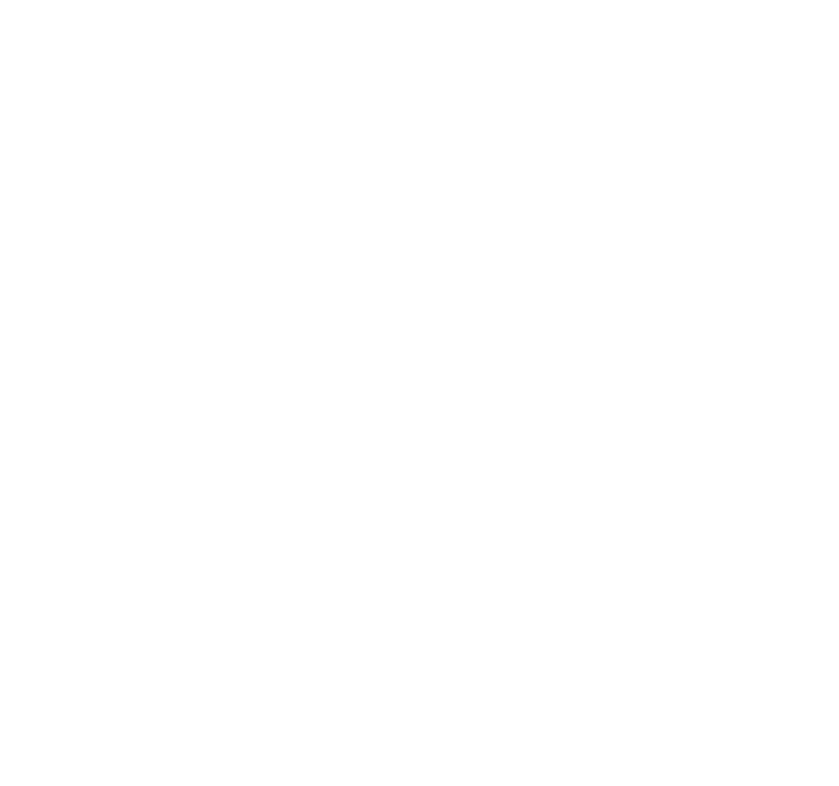
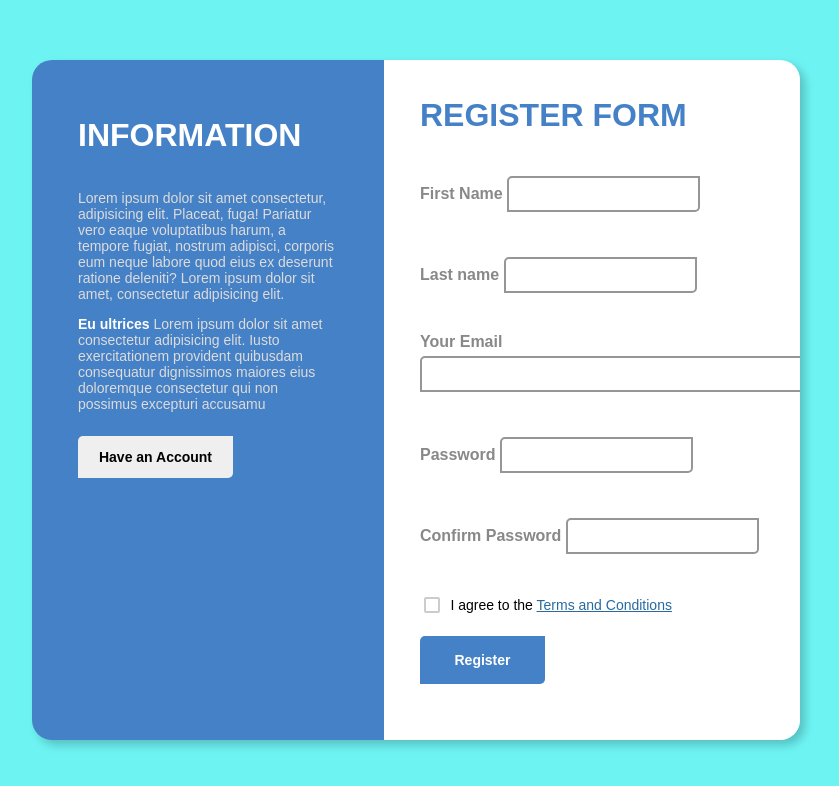
Before and after one commit to kevinmistrele/Forms-Trilha, a plain HTML site: page index.html in a window 1280 px wide. Shown: the whole page, without its empty margins (224-1063 px from the left). Drawn offline with Linux system fonts and the light colour scheme.

Commit message:
Updating Archives

```diff
--- a/css/style.css
+++ b/css/style.css
@@ -0,0 +1,232 @@
+body {
+    font-family: Arial, sans-serif;
+    margin: 0;
+    padding: 0;
+    box-sizing: border-box;
+    width: 100%;
+    height: 100vh;
+    display: flex;
+    justify-content: center;
+    align-items: center;
+    background-color: rgb(110, 243, 243);
+}
+
+/*Container que abriga as duas divs*/
+.container{
+    width: 60%;
+    height: 85vh;
+    display: flex;
+    box-shadow: 5px 5px 10px rgba(0, 0, 0, 0.212);
+    border-radius: 20px;
+    overflow: hidden;
+}
+/*Estilização da Div de information*/
+.form-information{
+    width: 50%;
+    display: flex;
+    justify-content: start;
+    padding-left: 20px;
+    background-color: rgb(69, 129, 198);
+    color: white;
+    padding: 1rem;
+    flex-direction: column;
+}
+/*Estilização do texto dentro do information*/
+.form-information .information-text{
+    padding-left: 30px;
+    max-width: 80%;
+    font-size: 14px;
+    color: #dddbdb;
+}
+
+.information-text strong{
+    color: white;
+}
+
+.information-header{
+    text-transform: uppercase;
+    padding-left: 30px;
+    margin-top: 20px;
+}
+
+.information-button{
+    padding-top: 10px;
+    padding-left: 30px;
+}
+
+/*Botao Caso ja tenha uma conta*/
+.information-button .account{
+    width: 155px;
+    height: 42px;
+    border-radius: 5px 0 5px 0;
+    border: none;
+    font-weight: bold;
+    font-size: 14px;
+    cursor: pointer;
+}
+
+/*Estilização da Div Form*/
+.form-form{
+    width: 50%;
+    display: flex;
+    justify-content: start;
+    align-items: left;
+    flex-direction: column;
+    background-color: white;
+    padding: 1rem;
+}
+
+
+.form-header{
+    color: rgb(69, 129, 198);
+    text-transform: uppercase;
+    margin-left: 20px;
+    margin-top: 20px;
+}
+
+
+.form-input {
+    display: flex;
+    flex-wrap: wrap;
+    justify-content: space-between;
+    padding-top: 15px;
+}
+/*Estilização da div que recebe label e input*/
+.input-former {
+    flex: 1;
+    margin-right: 10px;
+    margin-bottom: 40px;
+    margin-left: 20px;
+    color: #898888;
+    position: relative;
+}
+
+.input-former label{
+    border-color: #979595;
+    font-weight: bold;
+}
+
+.input-former input {
+    margin-top: 5px;
+    height: 30px;
+    border: 2px solid #979595;
+    padding-left: 10px;
+    color: #6e6c6c;
+    border-radius: 5px 0 5px 0;
+}
+
+.input-former input:focus{
+    outline: none;
+}
+
+.input-former-email {
+    flex: 60%;
+    display: flex;
+    flex-direction: column;
+    margin-bottom: 40px;
+    margin-left: 20px;
+    color: #6e6c6c;
+
+}
+
+.input-former-email label{
+    font-weight: bold;
+    color: #898888;
+}
+
+.input-former-email input{
+    margin-top: 5px;
+    width: 380px;
+    height: 30px;
+    border: 2px solid #979595;
+    padding-left: 10px;
+    border-radius: 5px 0 5px 0;
+}
+
+.input-former-email input:focus{
+    outline: none;
+}
+
+
+/*Condição do JS caso tenha erro*/
+.input-former input.error {
+    border-color: rgb(232, 232, 28);
+}
+/*Condição do JS caso seja valido*/
+.input-former input.valid {
+    border-color: rgb(83, 215, 83);
+}
+
+
+/*Condição do JS caso tenha erro adiciona uma mensagem*/
+.error-message {
+    color: rgb(232, 232, 28);
+    font-weight: bold;
+    padding-top: 6px;
+    font-size: 14px;
+    position: absolute;
+    bottom: -20px;
+}
+
+/*Botao Registro*/
+.register{
+    margin-left: 20px;
+    width: 125px;
+    height: 48px;
+    border-radius: 5px 0 5px 0;
+    border: none;
+    font-weight: bold;
+    color: white;
+    background-color: rgb(69, 129, 198);
+    font-size: 14px;
+    cursor: pointer;
+}
+
+
+/*Link termo e condições*/
+.highlight{
+    color: rgb(40, 106, 160);
+}
+
+/*estilização dos icones*/
+.input-former i {
+    position: absolute;
+    top: 70%;
+    right: 20px;
+    transform: translateY(-50%);
+    display: none;
+}
+
+
+/*Classe que recebe input checkbox e sua label*/
+.check {
+    display: flex;
+    align-items: center;
+    margin-bottom: 20px;
+    margin-left: 20px;
+}
+
+/*Personalização do Checkbox*/
+.check input[type="checkbox"] {
+    width: 1.2em;
+    height: 1.2em;
+    margin-right: 0.65rem;
+    appearance: none;
+    border: 2px solid #ccc;
+    border-radius: 2px;
+    background-color: #fff;
+    outline: none;
+}
+
+.check input[type="checkbox"]:checked::before {
+    content: "\2713";
+    display: block;
+    font-size: 1em;
+    line-height: 1.2em;
+    text-align: center;
+    color: blue;
+}
+/*Personalização do texto de check*/
+.check label {
+    font-size: 14px;
+}
--- a/index.html
+++ b/index.html
@@ -6,8 +6,67 @@
     <title>Forms</title>
     <script src="js/script.js" defer></script>
     <link rel="stylesheet" href="css/style.css">
+    <link rel="stylesheet" href="https://cdnjs.cloudflare.com/ajax/libs/font-awesome/6.5.0/css/all.min.css" integrity="sha512-Avb2QiuDEEvB4bZJYdft2mNjVShBftLdPG8FJ0V7irTLQ8Uo0qcPxh4Plq7G5tGm0rU+1SPhVotteLpBERwTkw==" crossorigin="anonymous" referrerpolicy="no-referrer" />
 </head>
 <body>
+    <div class="container">
+        <div class="form-information">
+            <div class="information-header">
+                <div class="title-information"><h1>Information</h1></div>
+            </div>
+            <div class="information-text">
+                <p>Lorem ipsum dolor sit amet consectetur, adipisicing elit. Placeat, fuga! Pariatur vero eaque voluptatibus harum, a tempore fugiat, nostrum adipisci, corporis eum neque labore quod eius ex deserunt ratione deleniti? Lorem ipsum dolor sit amet, consectetur adipisicing elit.</p>
 
+                <p><strong>Eu ultrices</strong> Lorem ipsum dolor sit amet consectetur adipisicing elit. Iusto exercitationem provident quibusdam consequatur dignissimos maiores eius doloremque consectetur qui non possimus excepturi accusamu</p>
+            </div>
+            <div class="information-button">
+                <button class="account">Have an Account</button>
+        </div>
+        </div>
+        <div class="form-form">
+            <form>
+                <div class="form-header">
+                    <div class="title"><h1>Register Form</h1></div>
+                </div>
+                <div class="form-input">
+                    <div class="input-former">
+                        <label for="firstname">First Name</label>
+                        <input id="firstname" type="text" required >
+                    </div>
+                    <div class="input-former">
+                        <label for="last name">Last name</label>
+                        <input id="lastname" type="text" required>
+                    </div>
+                    <div class="input-former-email">
+                        <label for="email">Your Email</label>
+                        <input id="email" type="email" required>
+                    </div>
+                    <div class="input-former" style="position: relative">
+                        <label for="password">Password</label>
+                        <input id="password" type="password" required>
+                        <i id="passwordIcon" class="fa-solid fa-circle-check" style="color: #1b936f;"></i>
+                    </div>
+                    <div class="input-former" style="position: relative">
+                        <label for="confirmpassword">Confirm Password</label>
+                        <input id="confirmpassword" type="password" required>
+                        <i id="confirmPasswordIcon" class="fa-solid fa-triangle-exclamation" style="color: #FFD43B;"></i>
+                        <div id="confirmPasswordError" class="error-message">
+                        </div>
+                    </div>
+                </div>
+                <div class="form-footer">
+                    <div class="check">
+                        <input type="checkbox">
+                        <label>I agree to the <a class="highlight" href="#">Terms and Conditions</a></label>
+                    </div>
+                    <div class="form-button">
+                        <div class="register-button">
+                            <button class="register">Register</button>
+                        </div>
+                    </div>
+                </div>
+            </form>
+        </div>
+    </div>
 </body>
 </html>
--- a/js/script.js
+++ b/js/script.js
@@ -0,0 +1,52 @@
+document.addEventListener('DOMContentLoaded', function() {
+    //Selecionando elementos que serão utilizados na lógica de login
+    const passwordInput = document.getElementById('password');
+    const confirmPasswordInput = document.getElementById('confirmpassword');
+    const confirmPasswordError = document.getElementById('confirmPasswordError');
+    const confirmPasswordIcon = document.getElementById('confirmPasswordIcon');
+    const passwordIcon = document.getElementById('passwordIcon')
+
+    // Adicionando um evento de escuta para o input do campo de senha
+    passwordInput.addEventListener('input', function() {
+        // Verificação pra saber se o valor de password é diferente de vazio para podermos fazer alterações no form
+        if (passwordInput.value.trim() !== '') {
+            passwordInput.classList.add('valid');
+            confirmPasswordError.textContent = '';
+            passwordIcon.style.display = 'flex'
+
+        } else {
+            passwordInput.classList.remove('valid');
+            confirmPasswordInput.classList.remove('error')
+            confirmPasswordError.textContent = '';
+            passwordIcon.style.display = 'none'
+        }
+
+
+    });
+
+    // Adicionando um evento de escuta para o input do campo de confirmação de senha
+    confirmPasswordInput.addEventListener('input', function() {
+        // Verificação pra saber se os valores de passwords são iguais para podermos fazer alterações no form
+        if (confirmPasswordInput.value === passwordInput.value ) {
+            confirmPasswordInput.classList.remove('error');
+            confirmPasswordInput.classList.add('valid');
+            confirmPasswordError.textContent = '';
+            confirmPasswordIcon.style.display = 'none';
+            passwordIcon.style.display = 'none';
+        } else {
+            confirmPasswordInput.classList.remove('valid');
+            confirmPasswordInput.classList.add('error');
+            confirmPasswordError.textContent = 'Wrong Password';
+            confirmPasswordIcon.style.display = 'inline-block'
+        }
+        //Verificação para não deixar alterações quando confirmpassword for vazio(correção de bug)
+        if(confirmPasswordInput.value === ''){
+            confirmPasswordIcon.style.display = 'none'
+            confirmPasswordInput.classList.remove('error');
+            confirmPasswordInput.classList.remove('valid');
+        }
+
+    });
+
+
+})
```
